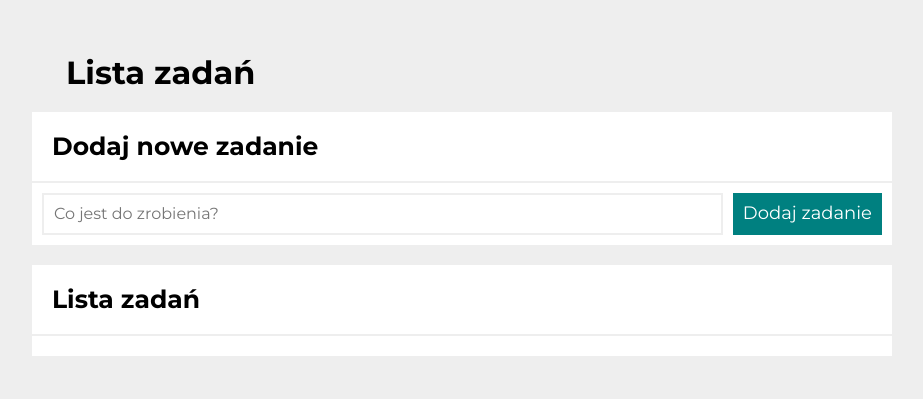
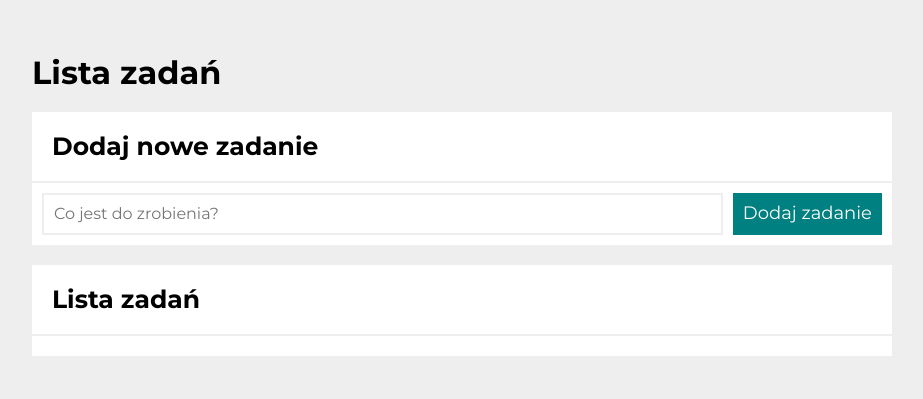
Before and after one commit to Mikoli09/TasksList, a plain HTML site: page index.html in a window 1280 px wide. Shown: the whole page, without its empty margins (178-1101 px from the left). Drawn offline with nearby package versions, Linux system fonts and the light colour scheme.

Commit message:
readme and icon image updated

```diff
--- a/css/style.css
+++ b/css/style.css
@@ -21,7 +21,7 @@ html {
 
 .main__header {
     max-width: 90%;
-    margin: 20px auto;
+    margin: 20px 10px;
 }
 
 
--- a/index.html
+++ b/index.html
@@ -8,7 +8,7 @@
         integrity="sha512-oHDEc8Xed4hiW6CxD7qjbnI+B07vDdX7hEPTvn9pSZO1bcRqHp8mj9pyr+8RVC2GmtEfI2Bi9Ke9Ass0as+zpg=="
         crossorigin="anonymous" referrerpolicy="no-referrer" />
     <title>Tasks list</title>
-    <link rel="icon" href="images/Checklist.png">
+    <link rel="icon" href="images/icon.png">
     <link rel="stylesheet" href="css/style.css">
     <link rel="stylesheet" href="css/buttons.css">
     <link rel="stylesheet" href="css/form.css">
```
Also changed, not shown: images/Checklist.png (deleted), images/icon.png (added), images/taskslist.gif (added), 1 other file.
